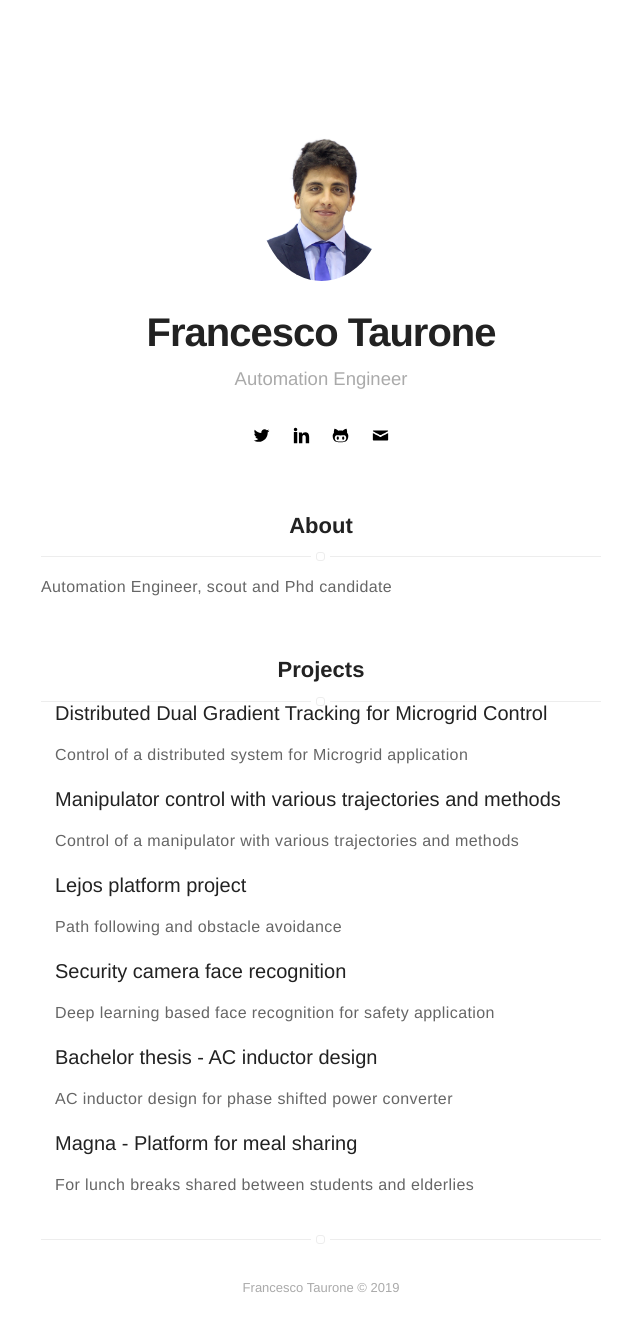
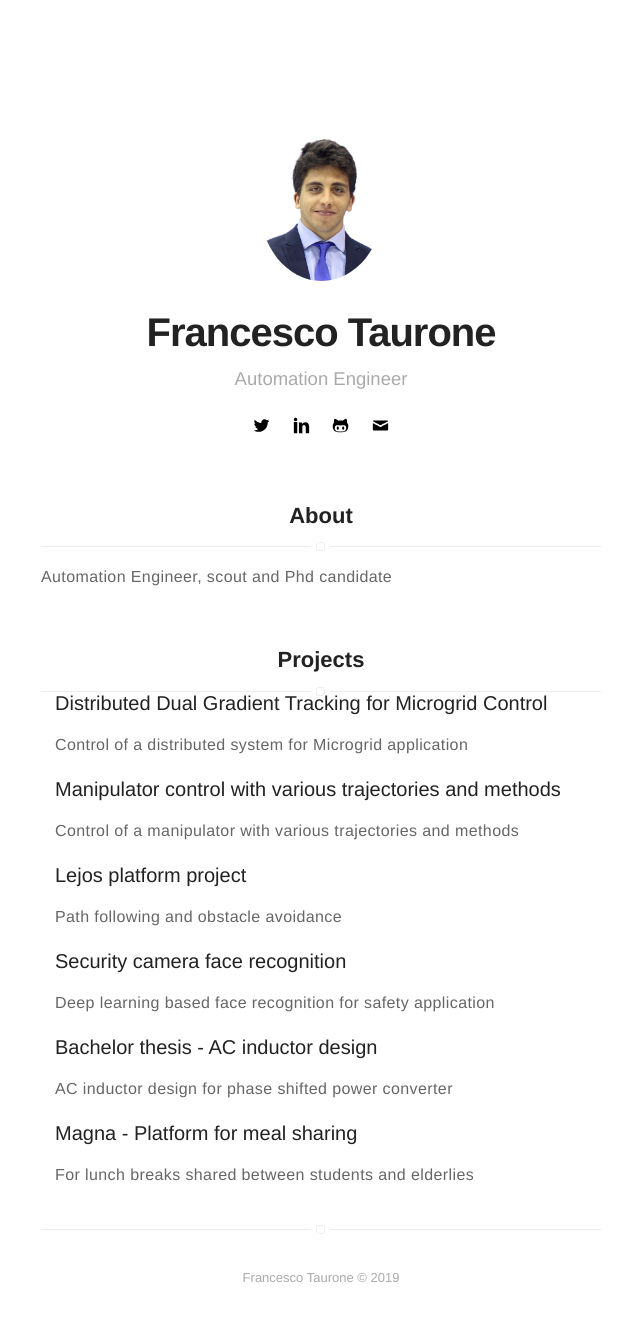
Before and after one commit to francescotaurone/francescotaurone.github.io, a Jekyll site: the page built from index.html, in a window 1280 px wide. Shown: the whole page, without its empty margins (319-959 px from the left). Built offline with Jekyll 4.4.1, drawn with Linux system fonts in a browser that asks for light colours.

Commit message:
Update header.sass

```diff
--- a/_sass/components/header.sass
+++ b/_sass/components/header.sass
@@ -23,7 +23,7 @@
         font-style: normal
         color: $gama
         width: 70%
-        margin: 0 auto 30px
+        margin: 0 auto 0px
 
         // if you put some links in your bio. ;)
         a
```
